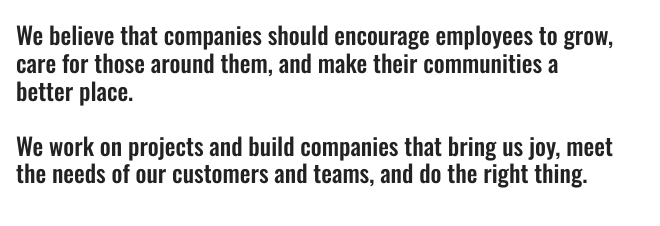
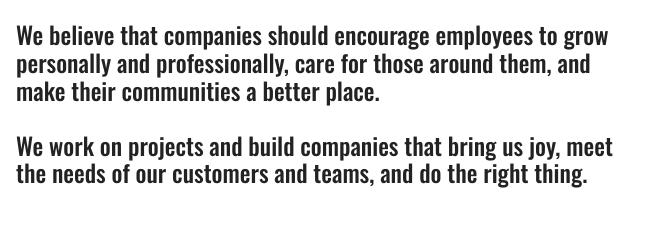
Before and after one commit to rminnick/mjrm, a website built with Parcel: page index.html in a window 1280 px wide. Shown: the part 380-606 px from the top of the page, without its empty margins (0-660 px from the left). Built offline with nearby package versions, Linux system fonts and the light colour scheme.

Commit message:
home update v2

```diff
--- a/index.html
+++ b/index.html
@@ -30,7 +30,7 @@
   <!-- Add your site or application content here -->
 
 <center><img src="/mjrm Main Logo 800x600.png" style="vertical-align: text-bottom;" width="80%" title="mjrm"></center>
-  <p style="font-family: 'Oswald', sans-serif; font-weight: 500; font-size: 1.5em;">We believe that companies should encourage employees to grow, care for those around them, and make their communities a better place. <br><br>
+  <p style="font-family: 'Oswald', sans-serif; font-weight: 500; font-size: 1.5em;">We believe that companies should encourage employees to grow personally and professionally, care for those around them, and make their communities a better place. <br><br>
 
   We work on projects and build companies that bring us joy, meet the needs of our customers and teams, and do the right thing.</p>
 
```
